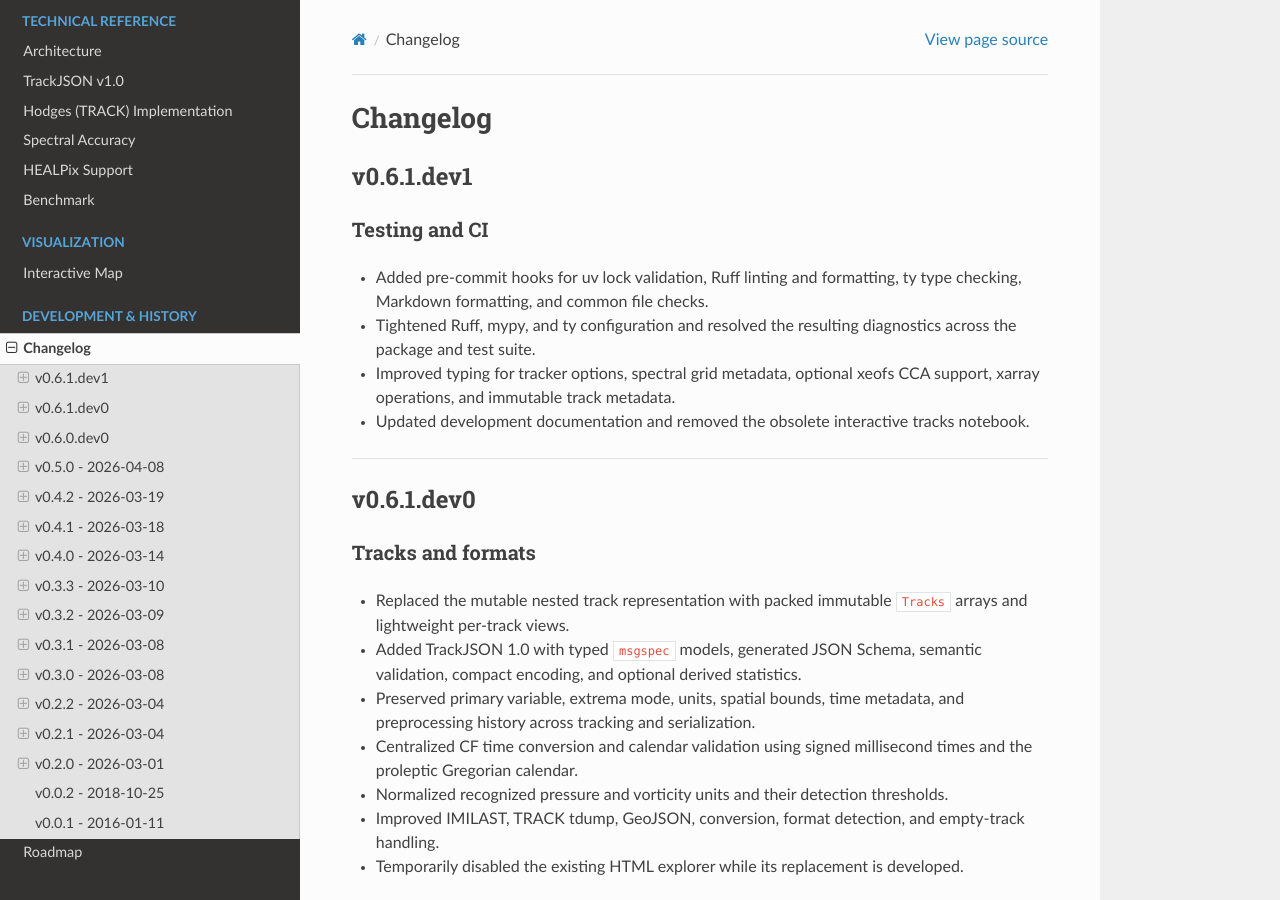
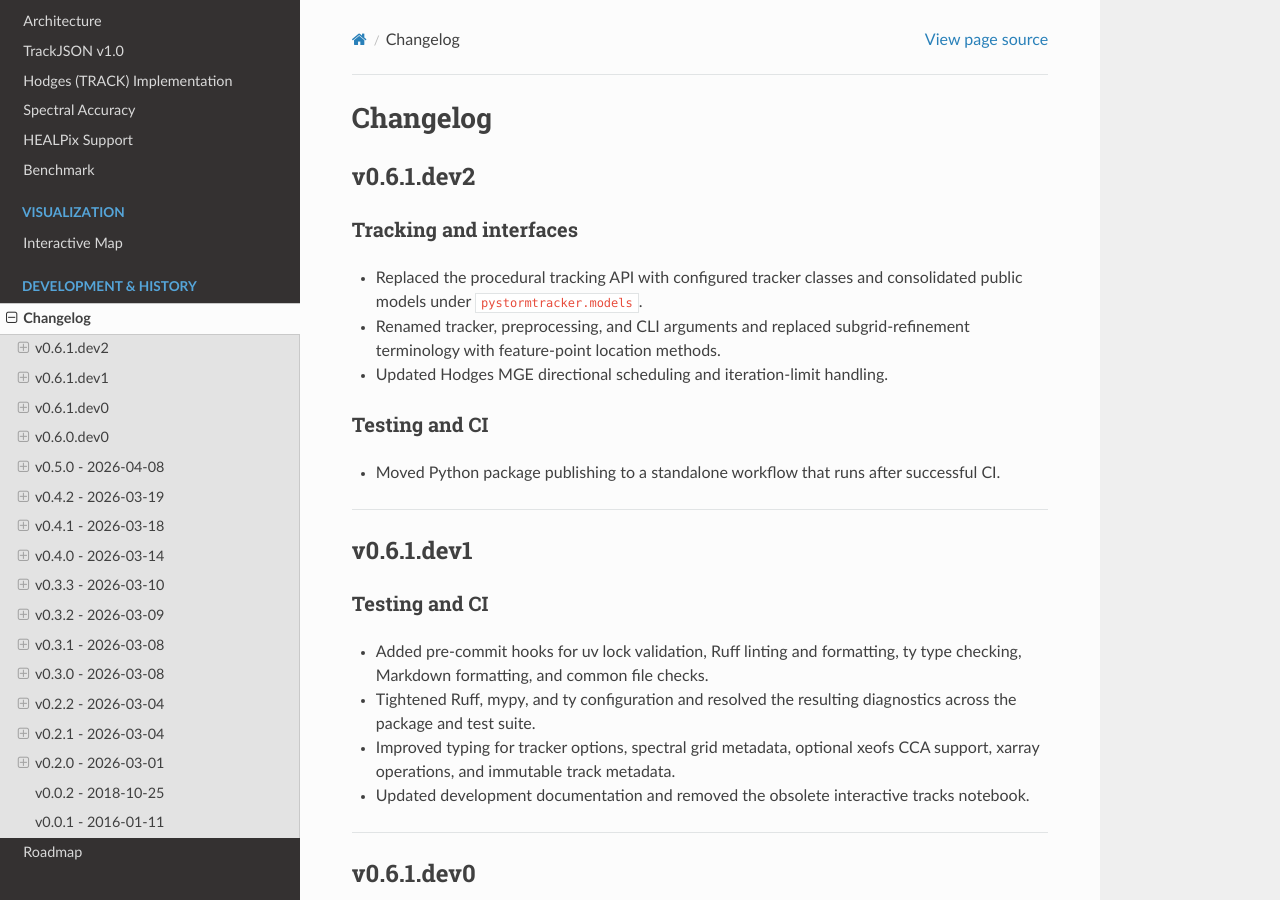
Before and after one commit to mwyau/PyStormTracker, a Sphinx documentation site: the page built from docs/changelog.md, in a window 1280 px wide and 900 px high. Built offline with Sphinx 7.4.7 and the Read the Docs theme 3.1.0, drawn with Linux system fonts in a browser that asks for light colours.

Commit message:
release: v0.6.1.dev2

```diff
--- a/docs/changelog.md
+++ b/docs/changelog.md
@@ -1,4 +1,18 @@
 # Changelog
+
+## v0.6.1.dev2
+
+### Tracking and interfaces
+
+- Replaced the procedural tracking API with configured tracker classes and consolidated public models under `pystormtracker.models`.
+- Renamed tracker, preprocessing, and CLI arguments and replaced subgrid-refinement terminology with feature-point location methods.
+- Updated Hodges MGE directional scheduling and iteration-limit handling.
+
+### Testing and CI
+
+- Moved Python package publishing to a standalone workflow that runs after successful CI.
+
+---
 
 ## v0.6.1.dev1
 
--- a/pyproject.toml
+++ b/pyproject.toml
@@ -4,7 +4,7 @@ build-backend = "hatchling.build"
 
 [project]
 name = "PyStormTracker"
-version = "0.6.1.dev1"
+version = "0.6.1.dev2"
 description = "A High-Performance Cyclone Tracker in Python"
 readme = "README.md"
 license = "BSD-3-Clause"
--- a/src/pystormtracker/__init__.py
+++ b/src/pystormtracker/__init__.py
@@ -9,7 +9,7 @@ from .simple.tracker import SimpleTracker
 try:
     __version__ = version("pystormtracker")
 except PackageNotFoundError:
-    __version__ = "0.6.1.dev1"
+    __version__ = "0.6.1.dev2"
 
 
 __all__ = [
```
Also changed, not shown: 1 other file.
